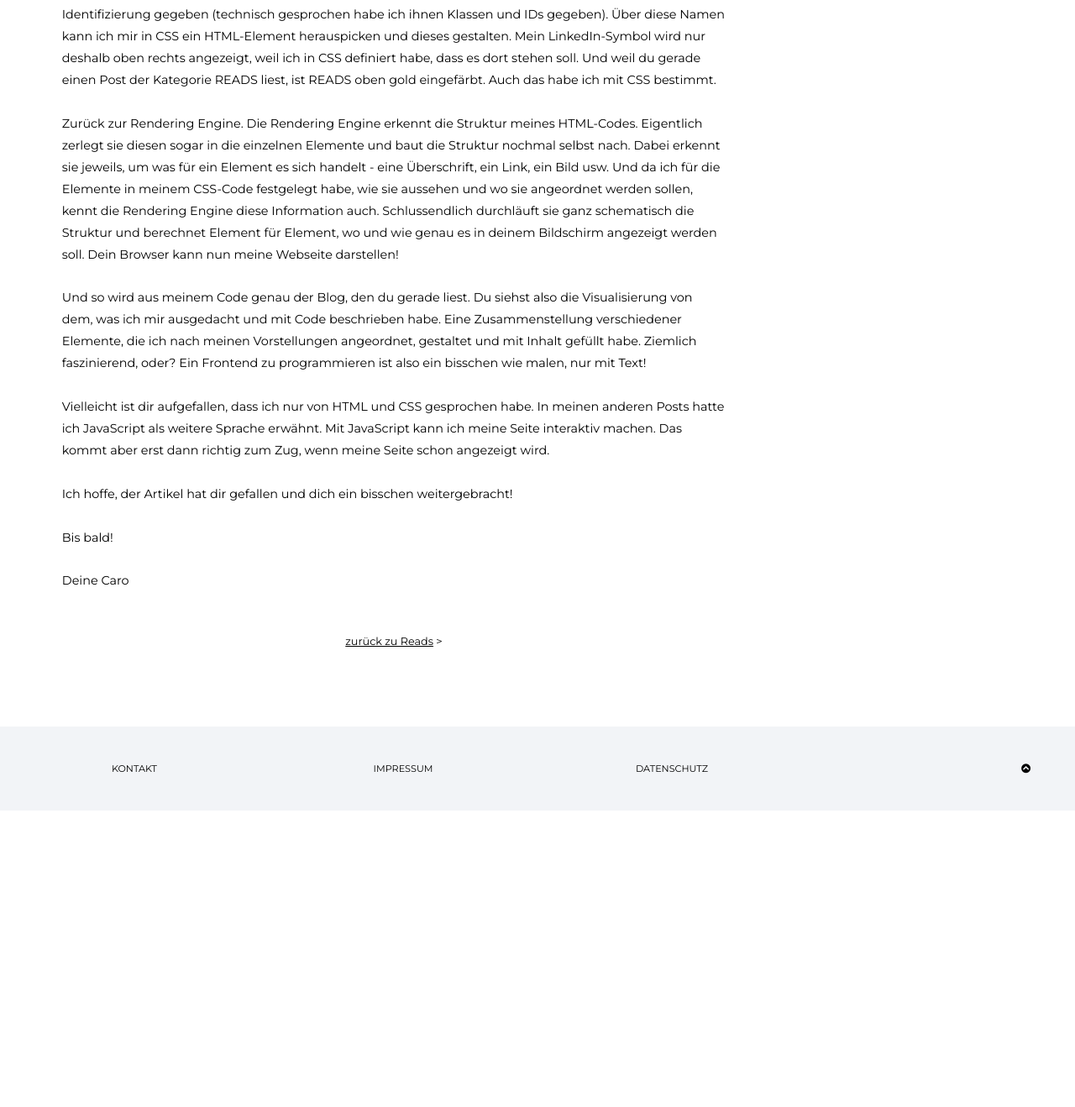
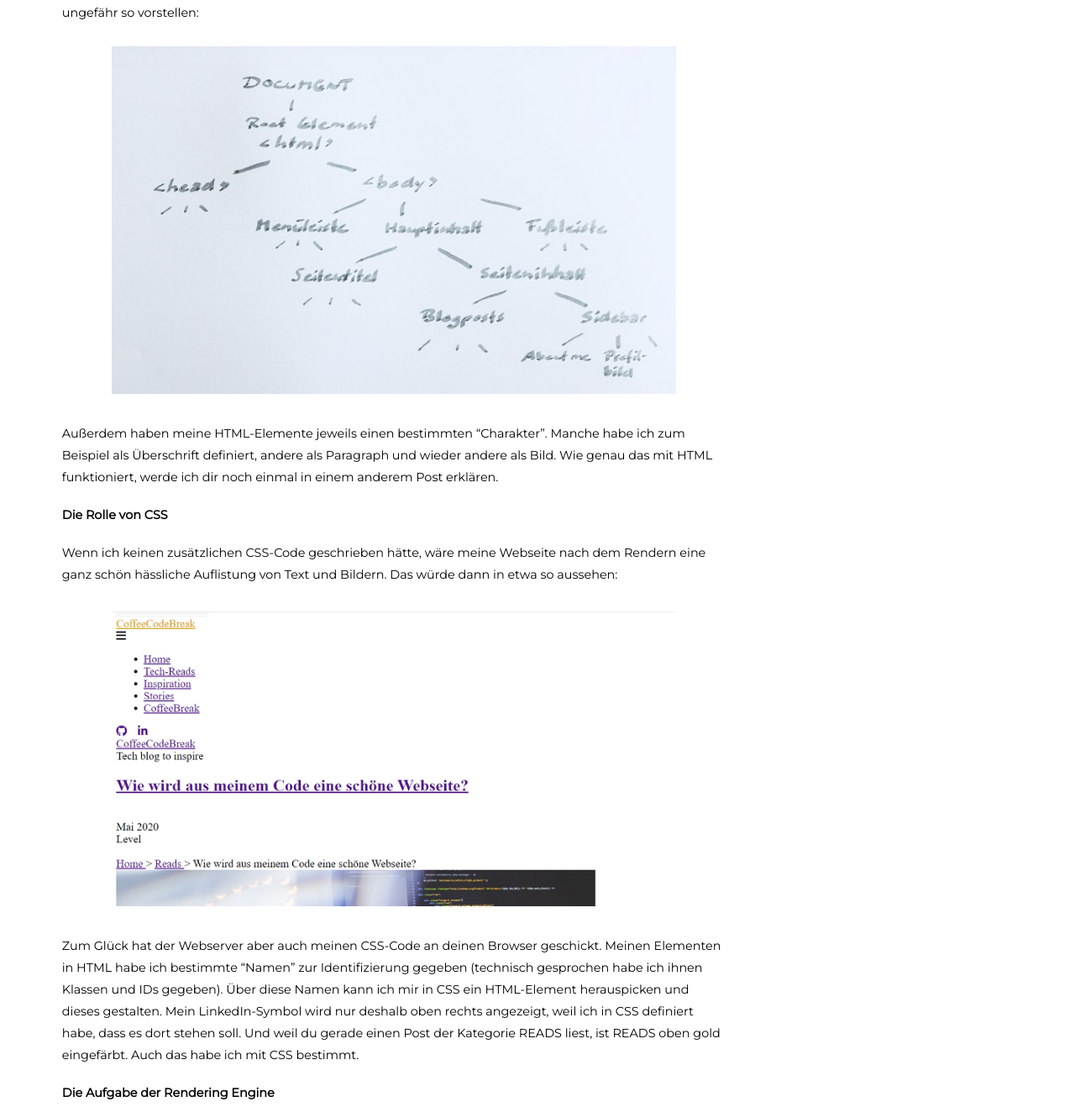
Before and after one commit to Caro-C/ccb-mentoring-platform, a plain HTML site: page html/reads/was-ist-eine-webseite.html in a window 1280 px wide. Shown: the part 1948-3266 px from the top of the page at 84% size. Before the commit the page ends 2913 px from the top, so only its background shows below. Drawn offline with Linux system fonts and the light colour scheme; a web font is replaced by a local one.

Commit message:
illustrate was-ist-eine-website-post

```diff
--- a/html/reads/was-ist-eine-webseite.html
+++ b/html/reads/was-ist-eine-webseite.html
@@ -160,15 +160,35 @@ height="0" width="0" style="display:none;visibility:hidden"></iframe></noscript>
                 Nur weil das Ganze jetzt in deinem Browser angekommen ist, sieht es aber noch nicht schön aus. Im Prinzip sieht es noch überhaupt nicht aus. Irgendetwas muss jetzt noch passieren, damit du meine Webseite mit all ihren Blog-Posts, Fotos und Farben sehen kannst. Und dafür ist ein Programm zuständig, das in deinem Browser enthalten ist. Dieses Programm heißt Rendering Engine. Mit “Rendern” ist nichts anderes gemeint, als aus meinem HTML- und CSS-Code eine visuelle Darstellung zu machen.<br><br>
 
                 <h2 class="h2-for-post">Wie die Rendering-Engine den Code "übersetzt"</h2>
+                <h4>Die Struktur meines HTML-Codes</h4>
 
-                Um das mit dem Rendern zu verstehen, müssen wir uns noch einmal mein HTML-Dokument ansehen. Mein HTML-Code hat eine bestimmte Struktur. Diese Struktur setzt sich aus verschiedenen Elementen zusammen, die gemeinsam den Inhalt meiner Seite bilden. Sie sind ineinander verschachtelt, nebeneinander oder nacheinander angeordnet. Zum Beispiel habe ich eine Art Überelement für meine Menüleiste definiert. In diese habe ich Unterelemente gesetzt. Also die Kategorien HOME, READS ..., mein Logo und das LinkedIn-Symbol. Außerdem haben meine HTML-Elemente jeweils einen bestimmten “Charakter”. Manche habe ich zum Beispiel als Überschrift definiert, andere als Paragraph und wieder andere als Bild.
-                Wie genau das mit HTML funktioniert, werde ich dir noch einmal in einem anderem Post erklären.<br><br>
+                Um das mit dem Rendern zu verstehen, müssen wir uns noch einmal mein HTML-Dokument ansehen.<br>
+                Mein HTML-Code hat eine bestimmte Struktur. Diese Struktur setzt sich aus allen Elementen zusammen, die gemeinsam den Inhalt meiner Seite bilden. Sie sind ineinander verschachtelt, nebeneinander oder nacheinander angeordnet.<br><br>
 
-                Wenn ich keinen zusätzlichen CSS-Code geschrieben hätte, wäre meine Webseite nach dem Rendern eine ganz schön hässliche Auflistung von Text und Bildern. Zum Glück hat der Webserver aber auch meinen CSS-Code an deinen Browser geschickt. Meinen Elementen in HTML habe ich bestimmte “Namen” zur Identifizierung gegeben (technisch gesprochen habe ich ihnen Klassen und IDs gegeben). Über diese Namen kann ich mir in CSS ein HTML-Element herauspicken und dieses gestalten. Mein LinkedIn-Symbol wird nur deshalb oben rechts angezeigt, weil ich in CSS definiert habe, dass es dort stehen soll. Und weil du gerade einen Post der Kategorie READS liest, ist READS oben gold eingefärbt. Auch das habe ich mit CSS bestimmt.<br><br>
+                Wie sehr häufig in der IT lässt sich das Ganze als klassische Baumstruktur mit Elternknoten und Kindknoten darstellen. Beispielsweise ist meine Sidebar ein Elternknoten, der verschiedene Kindknoten hat: "About Me", mein Profilbild, meine Kontaktbox usw. Dabei hat die Sidebar selbst wieder einen Elternknoten (das Element, in dem mein Seiteninhalt liegt) und einen Geschwisterknoten (das Element, in dem die Blogposts liegen).
+                Mein kompletter HTML-Code lässt sich also in einer Baumstruktur abbilden. Diesen Baum kannst du dir ungefähr so vorstellen:<br><br>
 
-                Zurück zur Rendering Engine. Die Rendering Engine erkennt die Struktur meines HTML-Codes. Eigentlich zerlegt sie diesen sogar in die einzelnen Elemente und baut die Struktur nochmal selbst nach. Dabei erkennt sie jeweils, um was für ein Element es sich handelt -  eine Überschrift, ein Link, ein Bild usw. Und da ich für die Elemente in meinem CSS-Code festgelegt habe, wie sie aussehen und wo sie angeordnet werden sollen, kennt die Rendering Engine diese Information auch. Schlussendlich durchläuft sie ganz schematisch die Struktur und berechnet Element für Element, wo und wie genau es in deinem Bildschirm angezeigt werden soll. Dein Browser kann nun meine Webseite darstellen!<br><br>
+                <div class="single-post-image">
+                  <img src="../../assets/dom-tree.jpg" alt="Document Object Model Baumstruktur">
+                </div><br>
 
-                Und so wird aus meinem Code genau der Blog, den du gerade liest. Du siehst also die Visualisierung von dem, was ich mir ausgedacht und mit Code beschrieben habe. Eine Zusammenstellung verschiedener Elemente, die ich nach meinen Vorstellungen angeordnet, gestaltet und mit Inhalt gefüllt habe. Ziemlich faszinierend, oder? Ein Frontend zu programmieren ist also ein bisschen wie malen, nur mit Text! <br><br>
+                Außerdem haben meine HTML-Elemente jeweils einen bestimmten “Charakter”. Manche habe ich zum Beispiel als Überschrift definiert, andere als Paragraph und wieder andere als Bild.
+                Wie genau das mit HTML funktioniert, werde ich dir noch einmal in einem anderem Post erklären.<br>
+
+                <h4>Die Rolle von CSS</h4>
+                Wenn ich keinen zusätzlichen CSS-Code geschrieben hätte, wäre meine Webseite nach dem Rendern eine ganz schön hässliche Auflistung von Text und Bildern. Das würde dann in etwa so aussehen:<br><br>
+
+                <div class="single-post-image">
+                  <img src="../../assets/website-ohne-css.PNG" alt="Website ohne CSS gerendert">
+                </div><br>
+
+                Zum Glück hat der Webserver aber auch meinen CSS-Code an deinen Browser geschickt. Meinen Elementen in HTML habe ich bestimmte “Namen” zur Identifizierung gegeben (technisch gesprochen habe ich ihnen Klassen und IDs gegeben). Über diese Namen kann ich mir in CSS ein HTML-Element herauspicken und dieses gestalten. Mein LinkedIn-Symbol wird nur deshalb oben rechts angezeigt, weil ich in CSS definiert habe, dass es dort stehen soll. Und weil du gerade einen Post der Kategorie READS liest, ist READS oben gold eingefärbt. Auch das habe ich mit CSS bestimmt.<br>
+
+                <h4>Die Aufgabe der Rendering Engine</h4>
+                Zurück zur Rendering Engine. Die Rendering Engine erkennt die Baumsturktur meines HTML-Codes. Eigentlich zerlegt sie diesen sogar in die einzelnen Elemente und baut den Baum nochmal selbst nach.
+                Dabei erkennt sie jeweils, um was für ein Element es sich handelt -  eine Überschrift, ein Link, ein Bild usw. Und da ich für die Elemente in meinem CSS-Code festgelegt habe, wie sie aussehen und wo sie angeordnet werden sollen, kennt die Rendering Engine diese Information auch. Wenn sie die Baumstruktur aufgebaut hat, durchläuft sie diese ganz schematisch und berechnet Element für Element, wo und wie genau es in deinem Bildschirm angezeigt werden soll. Und so unterstützt sie den Browser dabei, meinen Code als schöne Webseite darzustellen.<br><br>
+
+                Auf diese Weise wird aus meinem Code genau der Blog, den du gerade liest. Du siehst also die Visualisierung von dem, was ich mir ausgedacht und mit Code beschrieben habe. Eine Zusammenstellung verschiedener Elemente, die ich nach meinen Vorstellungen angeordnet, gestaltet und mit Inhalt gefüllt habe. Ziemlich faszinierend, oder? Ein Frontend zu programmieren ist also ein bisschen wie malen, nur mit Text! <br><br>
 
                 Vielleicht ist dir aufgefallen, dass ich nur von HTML und CSS gesprochen habe. In meinen anderen Posts hatte ich JavaScript als weitere Sprache erwähnt. Mit JavaScript kann ich meine Seite interaktiv machen. Das kommt aber erst dann richtig zum Zug, wenn meine Seite schon angezeigt wird.<br><br>
 
```
Also changed, not shown: assets/dom-tree.jpg (added), assets/website-ohne-css.PNG (added).
